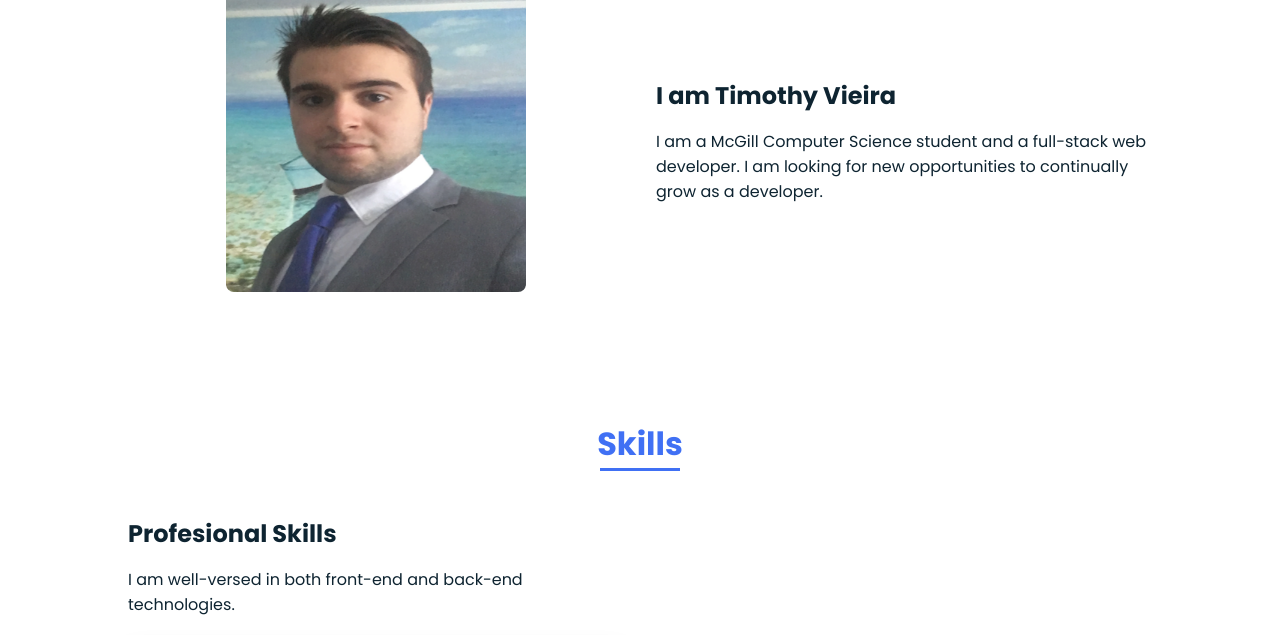
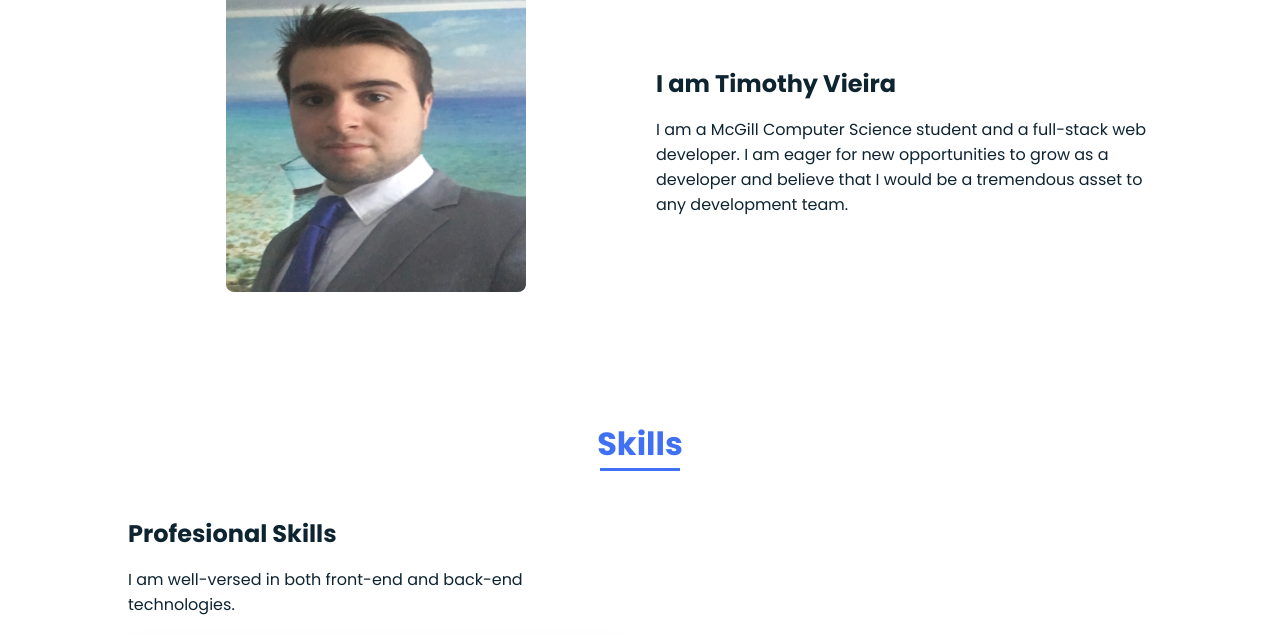
Before and after one commit to viei0628/Final-Portfolio, a plain HTML site: page index.html in a window 1280 px wide. Shown: the part 985-1620 px from the top of the page. Drawn offline with nearby package versions, Linux system fonts and the light colour scheme.

Commit message:
Added more styling

```diff
--- a/index.html
+++ b/index.html
@@ -95,8 +95,9 @@
             <h2 class="about__subtitle">I am Timothy Vieira</h2>
             <p class="about__text">
               I am a McGill Computer Science student and a full-stack web
-              developer. I am looking for new opportunities to continually grow
-              as a developer.
+              developer. I am eager for new opportunities to grow as a developer
+              and believe that I would be a tremendous asset to any development
+              team.
             </p>
           </div>
         </div>
```
